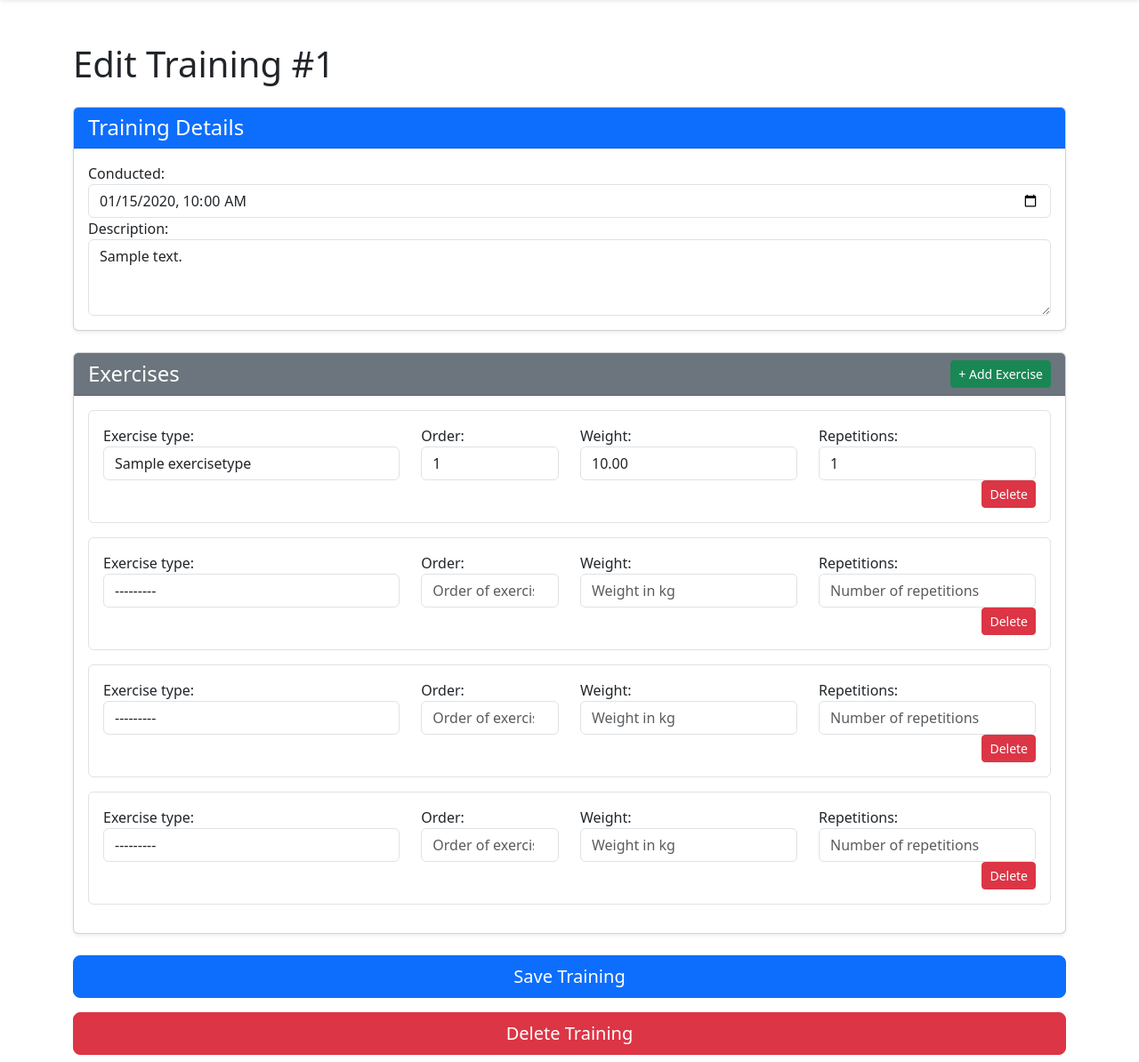
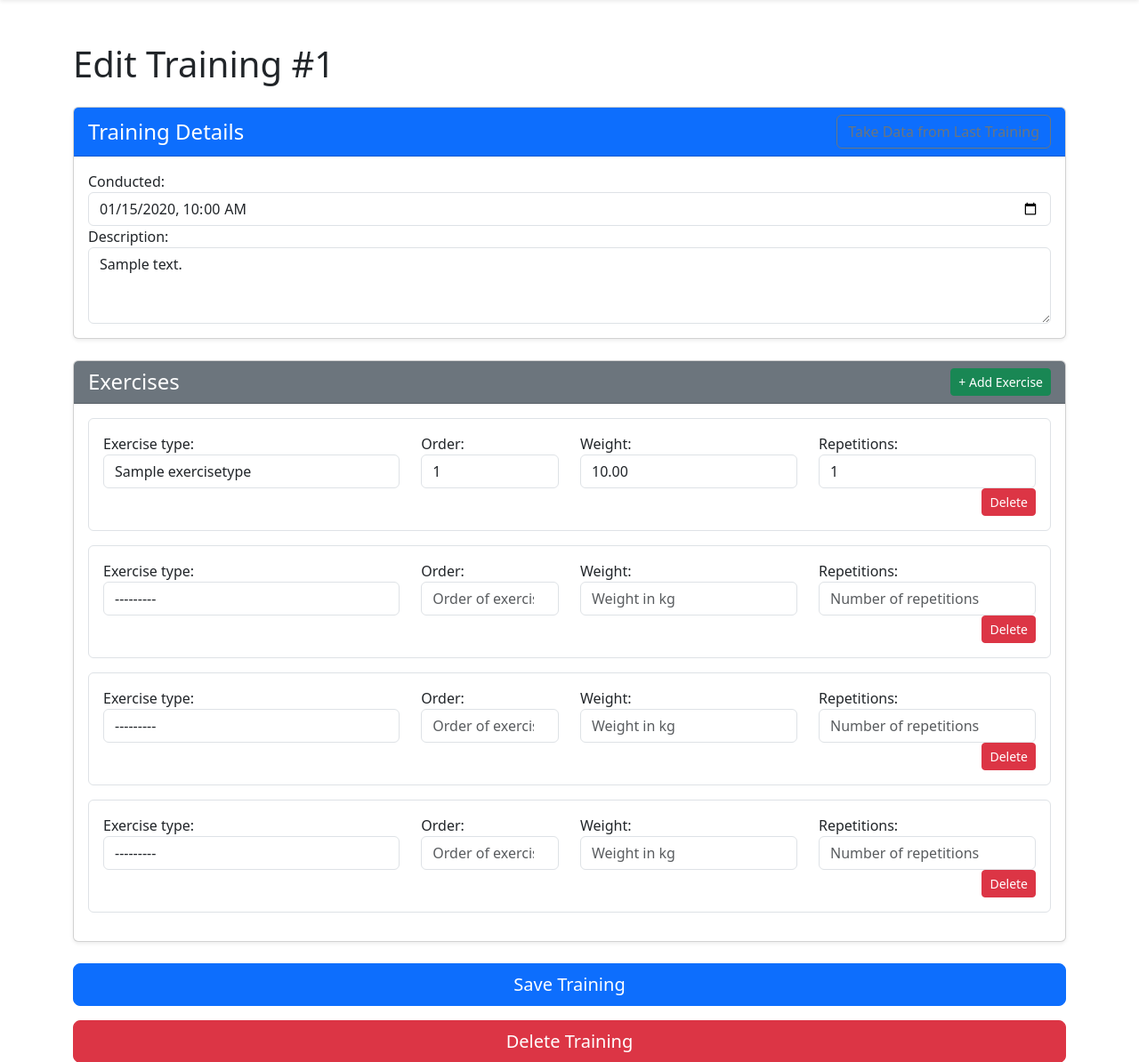
Before and after one commit to Flynotfly/GymStat, a Django app: page /training/1/edit/ in a window 1280 px wide. Shown: the part 56-1250 px from the top of the page at 89% size. Run offline with Django 5.2, Linux system fonts and the light colour scheme; a user stored in the database is signed in; tables that the repository leaves empty hold one stand-in row (values such as "Sample post").

Commit message:
get data from last training - conducted and description

```diff
--- a/gymstat/training/templates/training/edit.html
+++ b/gymstat/training/templates/training/edit.html
@@ -21,8 +21,13 @@
     <form id="training-form" method="post" class="needs-validation" novalidate>{% csrf_token %}
         <!-- Training Details -->
         <div class="card mb-4 shadow-sm">
-            <div class="card-header bg-primary text-white">
+            <div class="card-header bg-primary text-white d-flex justify-content-between align-items-center">
                 <h4 class="mb-0">Training Details</h4>
+                {% if user_has_previous_training %}
+                <button type="button" class="btn btn-outline-secondary" id="load-last-training">
+                    Take Data from Last Training
+                </button>
+                {% endif %}
             </div>
             <div class="card-body">
                 {{ training_form.conducted.label_tag }}
@@ -103,6 +108,8 @@
 {% endblock %}
 
 {% block domready %}
+    const trainingFormResponseDiv = document.getElementById('training-form-response')
+
     const addExerciseButton = document.getElementById('add-exercise');
     const exercisesContainer = document.getElementById('exercises');
 
@@ -124,4 +131,31 @@
         document.getElementById('id_exercises-TOTAL_FORMS').value = formCount + 1;
     });
 
+    const loadLastTrainingButton = document.getElementById('load-last-training');
+    const getLastTrainingURL = "{% url 'training:api:last_training' %}"
+
+    loadLastTrainingButton.addEventListener('click', function () {
+        const options = {
+            method: 'GET',
+            headers: {"X-CSRFToken": csrftoken},
+            mode: 'same-origin'
+        }
+        fetch(getLastTrainingURL, options)
+            .then(response => {
+                if (!response.ok) {
+                    throw new Error('Failed to fetch last training data.');
+                }
+                return response.json();
+            })
+            .then(data => {
+                if (data.error) {
+                    alert(data.error);
+                    return;
+                }
+                document.querySelector('#id_conducted').value = formatDateForInput(data.conducted);
+                document.querySelector('#id_description').value = data.description;
+            });
+    });
+
+
 {% endblock %}
--- a/gymstat/user/templates/base.html
+++ b/gymstat/user/templates/base.html
@@ -1,3 +1,4 @@
+{% load static %}
 <!DOCTYPE html>
 <html lang="en">
 <head>
@@ -91,7 +92,7 @@
 
     {% block include_js %}
     {% endblock %}
-
+    <script src="{% static 'js/utils.js' %}"></script>
     <script src="//cdn.jsdelivr.net/npm/js-cookie@3.0.5/dist/js.cookie.min.js"></script>
     <script>
     document.addEventListener('DOMContentLoaded', () => {
```
